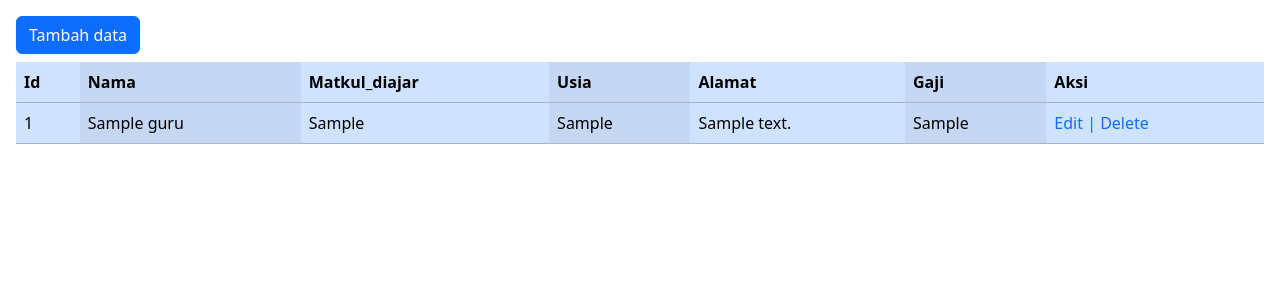
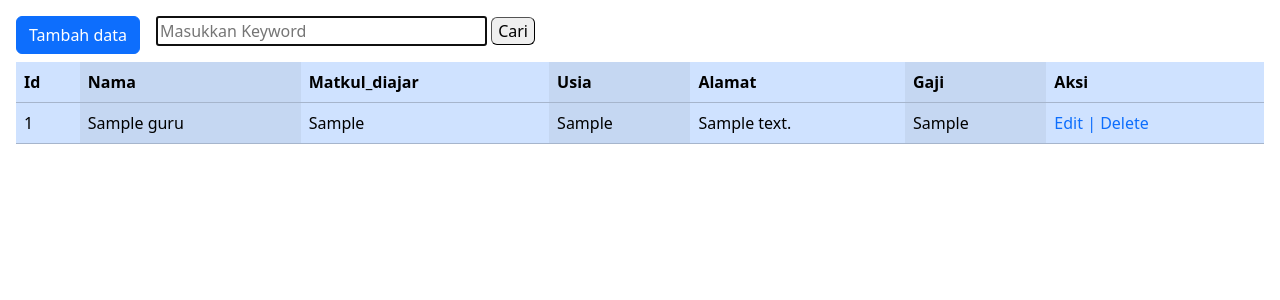
Before and after one commit to frzzz12/CRUD-Guru-Sekolah-Dasar, a PHP site: page / in a window 1280 px wide. Shown: the top 300 px of the page. Run offline with PHP 8.4, Linux system fonts and the light colour scheme; tables that the repository leaves empty or names only in its code hold one stand-in row (values such as "Sample post"); some libraries are stand-ins or nearby versions.

Commit message:
Membuat Fitur Searching

```diff
--- a/edit.php
+++ b/edit.php
@@ -8,7 +8,7 @@ $id = $_GET['id'];
 $mhs = query("SELECT * FROM guru WHERE id=$id")[0];
 
 
-$hub = mysqli_connect("localhost", "root", "", "sekolah_dasar");
+$hub = mysqli_connect("localhost", "root", "Frozzyt123", "sekolah_dasar");
 
 if(isset($_POST["ubah"])) {
 
--- a/function.php
+++ b/function.php
@@ -1,5 +1,5 @@
 <?php
-$hub = mysqli_connect("localhost", "root", "", "sekolah_dasar");
+$hub = mysqli_connect("localhost", "root", "Frozzyt123", "sekolah_dasar");
 
 function tambah($data) {
     global $hub;
@@ -61,4 +61,17 @@ function ubah($data) {
     return mysqli_affected_rows($hub);
 }
 
+
+function cari($search) {
+    $kru = "SELECT * FROM guru
+    WHERE
+    nama LIKE '%$search%' OR
+    matkul_diajar LIKE '%$search%' OR
+    usia LIKE '%$search%' OR
+    alamat LIKE '%$search%' OR
+    gaji LIKE '%$search%'
+    ";
+    return query($kru);
+}
+
 ?>
--- a/index.php
+++ b/index.php
@@ -1,7 +1,13 @@
 <?php
-    $hub = mysqli_connect("localhost", "root", "", "sekolah_dasar");
+
+    require 'function.php';
+    $hub = mysqli_connect("localhost", "root", "Frozzyt123", "sekolah_dasar");
 
     $query = mysqli_query($hub, "SELECT * FROM guru");
+
+    if(isset($_POST['cari'])) {
+        $query = cari($_POST['search']);
+    };
 
 ?>
 
@@ -16,9 +22,18 @@
 <body>
     <div class="m-3">
         <div>
-            <div>
+            <div class="d-flex">
                 <button class="btn btn-primary"><a href="tambah.php" class="text-white text-decoration-none">Tambah data</a></button>
+                <div class="ms-3">
+                    <form action="" method="post">
+
+                        <input type="text" name="search" size="30" autofocus placeholder="Masukkan Keyword" autocomplete="off">
+                        <button type="submit" class="border-1 rounded" name="cari">Cari</button>
+
+                    </form>
+                </div>
             </div>
+
             <div>
                 <?php
                 echo "<table class='table my-2 rounded table-primary table-hover table-striped-columns border-2'>";
@@ -31,7 +46,7 @@
                         <th>Gaji</th>
                         <th>Aksi</th>
                     </tr>";
-                    while($row = mysqli_fetch_assoc($query)) {
+                    foreach($query as $row) {
                         echo "<tr>".
                             "<td>".$row["id"]."</td>".
                             "<td>".$row["nama"]."</td>".
--- a/tambah.php
+++ b/tambah.php
@@ -2,7 +2,7 @@
 
 require 'function.php';
 
-$hub = mysqli_connect("localhost", "root", "", "sekolah_dasar");
+$hub = mysqli_connect("localhost", "root", "Frozzyt123", "sekolah_dasar");
 
 if(isset($_POST["tambah"])) {
 
@@ -33,6 +33,7 @@ if(isset($_POST["tambah"])) {
 <body>
     <div class="d-flex  justify-content-center align-items-center min-vh-100" style="background-color: #EAEAEA">
         <div class="p-4 bg-primary text-white rounded fw-medium w-25 d-flex justify-content-center">
+
             <form action="" method="POST">
                 <div>
                     <div class="mt-2">
```
